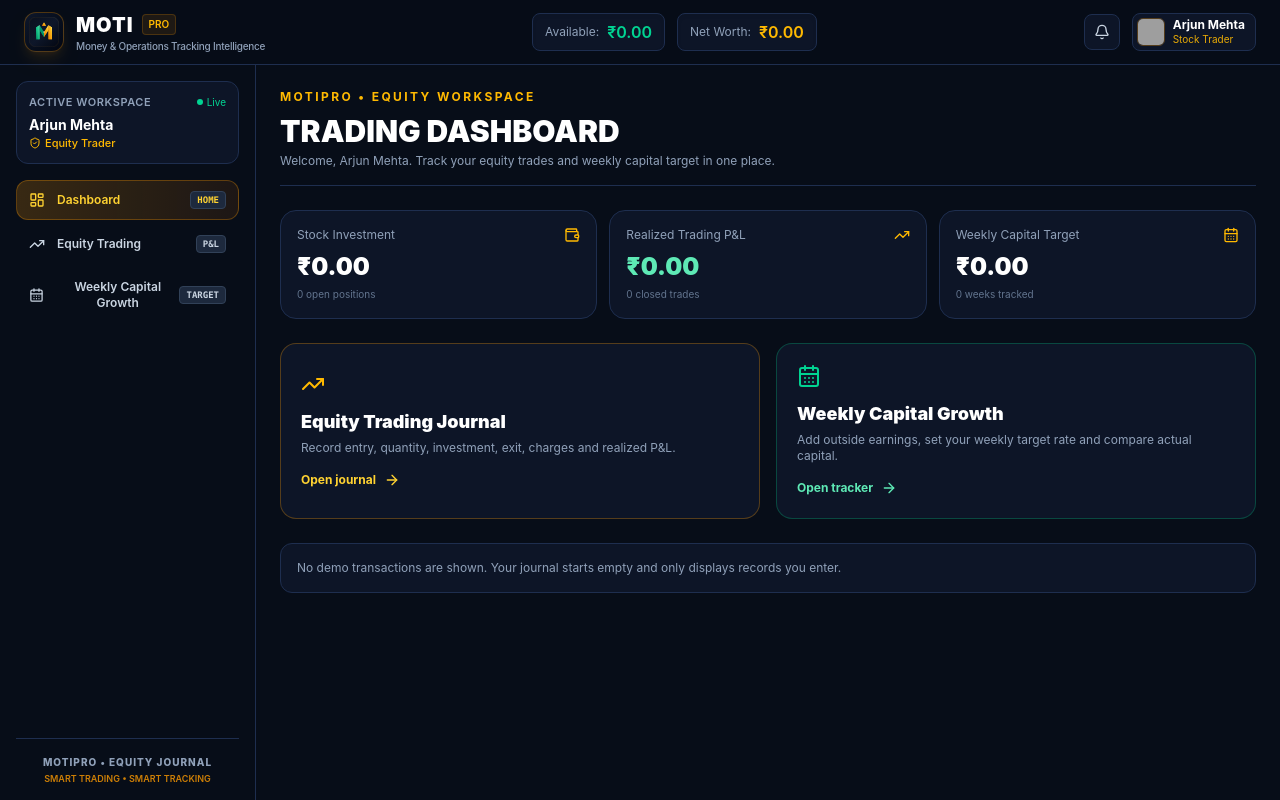
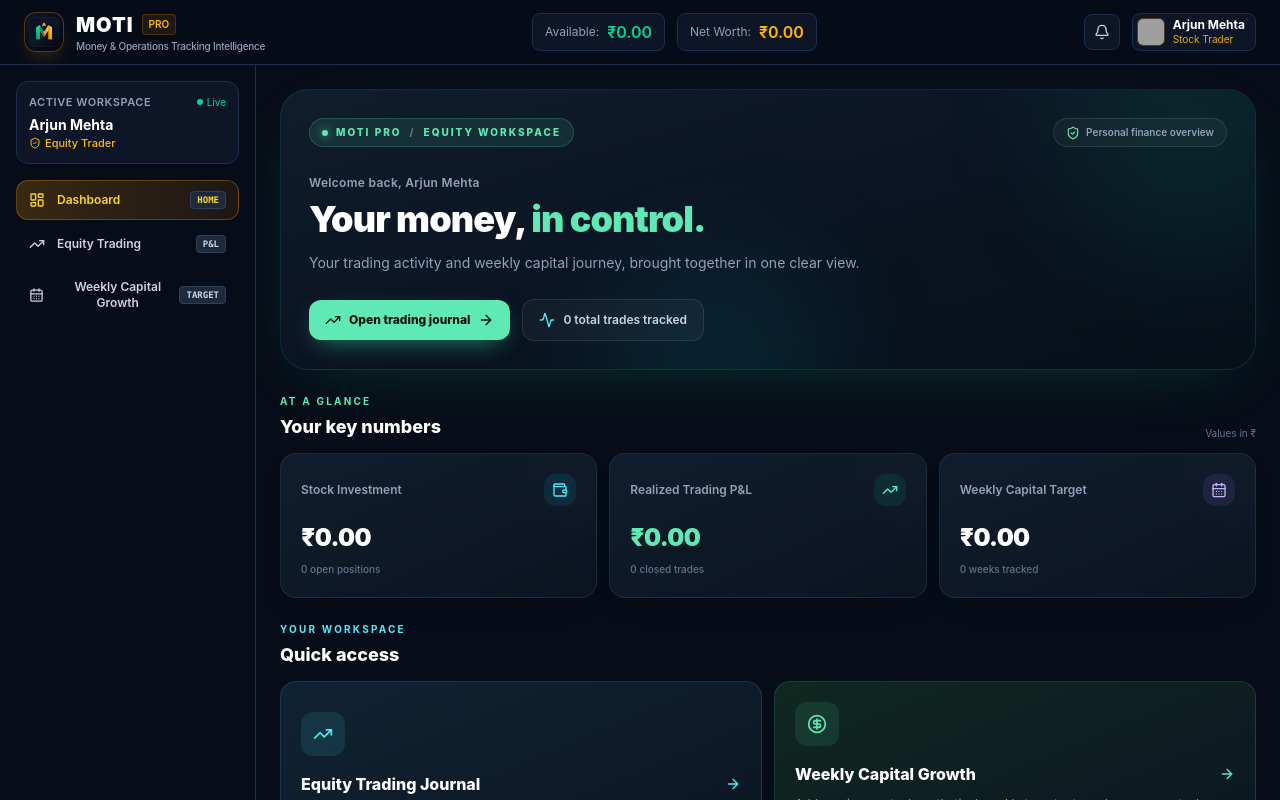
Before and after one commit to aarthak21-beep/MOTI-Money-Tracking-, a React (Vite) app: page / in a window 1280 px wide. Shown: the top 800 px of the page. Built offline with nearby package versions, Linux system fonts and the light colour scheme; grey boxes are pictures that could not be loaded.

Commit message:
Redesign dashboard with premium dark neon UI

```diff
--- a/src/views/DashboardView.tsx
+++ b/src/views/DashboardView.tsx
@@ -1,7 +1,10 @@
 import React from 'react';
 import { UserProfile, FinancialContextSummary, StockTrade, WeeklyIncomeRecord } from '../types';
 import { formatINR } from '../utils/exportUtils';
-import { TrendingUp, CalendarDays, ArrowRight, Wallet } from 'lucide-react';
+import {
+  TrendingUp, CalendarDays, ArrowRight, Wallet, Activity,
+  Sparkles, ShieldCheck, CircleDollarSign
+} from 'lucide-react';
 
 interface DashboardViewProps {
   profile: UserProfile;
@@ -18,31 +21,125 @@ export const DashboardView: React.FC<DashboardViewProps> = ({ profile, summary,
   const openTrades = trades.filter(t => t.status === 'OPEN').length;
   const closedTrades = trades.filter(t => t.status === 'CLOSED').length;
   const cards = [
-    { label: 'Stock Investment', value: summary.totalStockInvestment, note: `${openTrades} open positions`, icon: Wallet },
-    { label: 'Realized Trading P&L', value: realized, note: `${closedTrades} closed trades`, icon: TrendingUp },
-    { label: 'Weekly Capital Target', value: latestTarget, note: `${weekly.length} weeks tracked`, icon: CalendarDays },
+    {
+      label: 'Stock Investment',
+      value: summary.totalStockInvestment,
+      note: `${openTrades} open positions`,
+      icon: Wallet,
+      accent: 'cyan',
+      iconBg: 'bg-cyan-400/10 text-cyan-300',
+    },
+    {
+      label: 'Realized Trading P&L',
+      value: realized,
+      note: `${closedTrades} closed trades`,
+      icon: TrendingUp,
+      accent: realized >= 0 ? 'green' : 'red',
+      iconBg: realized >= 0 ? 'bg-emerald-400/10 text-emerald-300' : 'bg-rose-400/10 text-rose-300',
+    },
+    {
+      label: 'Weekly Capital Target',
+      value: latestTarget,
+      note: `${weekly.length} weeks tracked`,
+      icon: CalendarDays,
+      accent: 'violet',
+      iconBg: 'bg-violet-400/10 text-violet-300',
+    },
   ];
-  return <div className="space-y-6 animate-in fade-in pb-24">
-    <div className="border-b border-[#1e2e4f] pb-4">
-      <p className="text-xs font-bold uppercase tracking-[0.2em] text-amber-400">MOTIPRO • Equity workspace</p>
-      <h1 className="mt-2 text-2xl font-black text-white sm:text-3xl">TRADING DASHBOARD</h1>
-      <p className="mt-1 text-xs text-slate-400">Welcome, {profile.name}. Track your equity trades and weekly capital target in one place.</p>
+
+  return <div className="moti-dashboard space-y-6 pb-24">
+    <section className="relative overflow-hidden rounded-[28px] border border-emerald-400/15 bg-gradient-to-br from-[#101d2b] via-[#0b1422] to-[#071019] p-5 shadow-[0_18px_60px_-28px_rgba(16,185,129,0.28)] sm:p-7">
+      <div className="pointer-events-none absolute -right-16 -top-24 h-64 w-64 rounded-full bg-emerald-400/10 blur-3xl" />
+      <div className="pointer-events-none absolute -bottom-28 left-1/3 h-56 w-56 rounded-full bg-cyan-400/10 blur-3xl" />
+      <div className="relative">
+        <div className="flex flex-wrap items-center justify-between gap-3">
+          <span className="inline-flex items-center gap-2 rounded-full border border-emerald-300/20 bg-emerald-300/10 px-3 py-1.5 text-[10px] font-extrabold uppercase tracking-[0.2em] text-emerald-300">
+            <span className="h-1.5 w-1.5 rounded-full bg-emerald-300 shadow-[0_0_10px_rgba(110,231,183,0.9)]" />
+            MOTI PRO <span className="text-emerald-100/40">/</span> Equity workspace
+          </span>
+          <span className="inline-flex items-center gap-1.5 rounded-full border border-white/10 bg-white/[0.04] px-3 py-1.5 text-[10px] font-semibold text-slate-400">
+            <ShieldCheck className="h-3.5 w-3.5 text-emerald-300" /> Personal finance overview
+          </span>
+        </div>
+        <div className="mt-7 max-w-2xl">
+          <p className="text-xs font-semibold tracking-wide text-slate-400">Welcome back, {profile.name}</p>
+          <h1 className="mt-2 text-3xl font-black tracking-tight text-white sm:text-4xl">
+            Your money, <span className="text-emerald-300">in control.</span>
+          </h1>
+          <p className="mt-3 max-w-xl text-sm leading-6 text-slate-400">
+            Your trading activity and weekly capital journey, brought together in one clear view.
+          </p>
+        </div>
+        <div className="mt-6 flex flex-wrap items-center gap-3">
+          <button onClick={() => onSelectTab('stockTrading')} className="inline-flex items-center gap-2 rounded-xl bg-emerald-300 px-4 py-3 text-xs font-extrabold text-[#04110d] shadow-[0_8px_25px_-10px_rgba(52,211,153,0.8)] transition hover:-translate-y-0.5 hover:bg-emerald-200">
+            <TrendingUp className="h-4 w-4" /> Open trading journal <ArrowRight className="h-4 w-4" />
+          </button>
+          <div className="inline-flex items-center gap-2 rounded-xl border border-white/10 bg-white/[0.04] px-4 py-3 text-xs font-semibold text-slate-300">
+            <Activity className="h-4 w-4 text-cyan-300" /> {trades.length} total trades tracked
+          </div>
+        </div>
+      </div>
+    </section>
+
+    <section>
+      <div className="mb-3 flex items-end justify-between gap-3">
+        <div>
+          <p className="text-[10px] font-bold uppercase tracking-[0.22em] text-emerald-300">At a glance</p>
+          <h2 className="mt-1 text-lg font-extrabold text-white">Your key numbers</h2>
+        </div>
+        <span className="text-[10px] text-slate-500">Values in {profile.currencySymbol}</span>
+      </div>
+      <div className="grid grid-cols-1 gap-3 sm:grid-cols-3">
+        {cards.map(card => {
+          const Icon = card.icon;
+          const valueColor = card.label === 'Realized Trading P&L'
+            ? (card.value >= 0 ? 'text-emerald-300' : 'text-rose-300')
+            : 'text-white';
+          return <div key={card.label} className="group relative overflow-hidden rounded-2xl border border-white/[0.08] bg-gradient-to-br from-[#111d2d] to-[#0b1421] p-4 shadow-[0_12px_35px_-25px_rgba(0,0,0,0.9)] transition duration-200 hover:-translate-y-1 hover:border-emerald-300/25 sm:p-5">
+            <div className="pointer-events-none absolute -right-8 -top-8 h-24 w-24 rounded-full bg-white/[0.025] blur-2xl transition group-hover:bg-emerald-300/[0.08]" />
+            <div className="relative flex items-center justify-between gap-3">
+              <span className="text-xs font-semibold text-slate-400">{card.label}</span>
+              <span className={`rounded-xl p-2 ${card.iconBg}`}><Icon className="h-4 w-4" /></span>
+            </div>
+            <p className={`relative mt-4 break-words text-2xl font-black tracking-tight ${valueColor}`}>
+              {profile.currencySymbol}{formatINR(card.value)}
+            </p>
+            <p className="relative mt-2 text-[10px] font-medium text-slate-500">{card.note}</p>
+          </div>;
+        })}
+      </div>
+    </section>
+
+    <section>
+      <div className="mb-3">
+        <p className="text-[10px] font-bold uppercase tracking-[0.22em] text-cyan-300">Your workspace</p>
+        <h2 className="mt-1 text-lg font-extrabold text-white">Quick access</h2>
+      </div>
+      <div className="grid gap-3 sm:grid-cols-2">
+        <button onClick={() => onSelectTab('stockTrading')} className="group rounded-2xl border border-cyan-300/15 bg-gradient-to-br from-[#102333] to-[#0b1421] p-5 text-left transition duration-200 hover:-translate-y-1 hover:border-cyan-300/40 hover:shadow-[0_15px_40px_-25px_rgba(34,211,238,0.5)]">
+          <span className="inline-flex rounded-xl bg-cyan-300/10 p-3 text-cyan-300"><TrendingUp className="h-5 w-5" /></span>
+          <div className="mt-4 flex items-center justify-between gap-3">
+            <h3 className="text-base font-extrabold text-white">Equity Trading Journal</h3>
+            <ArrowRight className="h-4 w-4 text-cyan-300 transition group-hover:translate-x-1" />
+          </div>
+          <p className="mt-2 text-xs leading-5 text-slate-400">Record entry price, quantity, investment, exit, charges and realized P&L.</p>
+          <div className="mt-4 flex items-center gap-2 text-[10px] font-bold uppercase tracking-wider text-cyan-300">Manage trades</div>
+        </button>
+        <button onClick={() => onSelectTab('weeklyIncome')} className="group rounded-2xl border border-emerald-300/15 bg-gradient-to-br from-[#102820] to-[#0b1421] p-5 text-left transition duration-200 hover:-translate-y-1 hover:border-emerald-300/40 hover:shadow-[0_15px_40px_-25px_rgba(52,211,153,0.5)]">
+          <span className="inline-flex rounded-xl bg-emerald-300/10 p-3 text-emerald-300"><CircleDollarSign className="h-5 w-5" /></span>
+          <div className="mt-4 flex items-center justify-between gap-3">
+            <h3 className="text-base font-extrabold text-white">Weekly Capital Growth</h3>
+            <ArrowRight className="h-4 w-4 text-emerald-300 transition group-hover:translate-x-1" />
+          </div>
+          <p className="mt-2 text-xs leading-5 text-slate-400">Add earnings, set a hypothetical weekly target rate and compare actual capital.</p>
+          <div className="mt-4 flex items-center gap-2 text-[10px] font-bold uppercase tracking-wider text-emerald-300">Open tracker</div>
+        </button>
+      </div>
+    </section>
+
+    <div className="flex items-start gap-3 rounded-2xl border border-white/[0.07] bg-white/[0.025] p-4 text-xs leading-5 text-slate-400">
+      <Sparkles className="mt-0.5 h-4 w-4 shrink-0 text-emerald-300" />
+      <p><span className="font-bold text-slate-300">Your records stay yours.</span> No demo transactions are shown. Your journal starts empty and only displays records you enter.</p>
     </div>
-    <div className="grid grid-cols-1 gap-3 sm:grid-cols-3">
-      {cards.map(card => { const Icon = card.icon; return <div key={card.label} className="rounded-2xl border border-[#1e2e4f] bg-[#0d1527] p-4">
-        <div className="flex items-center justify-between text-xs text-slate-400"><span>{card.label}</span><Icon className="h-4 w-4 text-amber-400"/></div>
-        <p className={`mt-2 text-2xl font-black ${card.label === 'Realized Trading P&L' ? (card.value >= 0 ? 'text-emerald-300' : 'text-rose-300') : 'text-white'}`}>{profile.currencySymbol}{formatINR(card.value)}</p>
-        <p className="mt-1 text-[10px] text-slate-500">{card.note}</p>
-      </div>; })}
-    </div>
-    <div className="grid gap-4 sm:grid-cols-2">
-      <button onClick={()=>onSelectTab('stockTrading')} className="rounded-2xl border border-amber-500/30 bg-[#0d1527] p-5 text-left hover:border-amber-400/60">
-        <TrendingUp className="h-6 w-6 text-amber-400"/><h2 className="mt-3 text-lg font-black text-white">Equity Trading Journal</h2><p className="mt-1 text-xs text-slate-400">Record entry, quantity, investment, exit, charges and realized P&L.</p><span className="mt-4 inline-flex items-center gap-2 text-xs font-bold text-amber-300">Open journal <ArrowRight className="h-4 w-4"/></span>
-      </button>
-      <button onClick={()=>onSelectTab('weeklyIncome')} className="rounded-2xl border border-emerald-500/30 bg-[#0d1527] p-5 text-left hover:border-emerald-400/60">
-        <CalendarDays className="h-6 w-6 text-emerald-400"/><h2 className="mt-3 text-lg font-black text-white">Weekly Capital Growth</h2><p className="mt-1 text-xs text-slate-400">Add outside earnings, set your weekly target rate and compare actual capital.</p><span className="mt-4 inline-flex items-center gap-2 text-xs font-bold text-emerald-300">Open tracker <ArrowRight className="h-4 w-4"/></span>
-      </button>
-    </div>
-    <div className="rounded-xl border border-[#1e2e4f] bg-[#0d1527] p-4 text-xs text-slate-400">No demo transactions are shown. Your journal starts empty and only displays records you enter.</div>
   </div>;
 };
```
